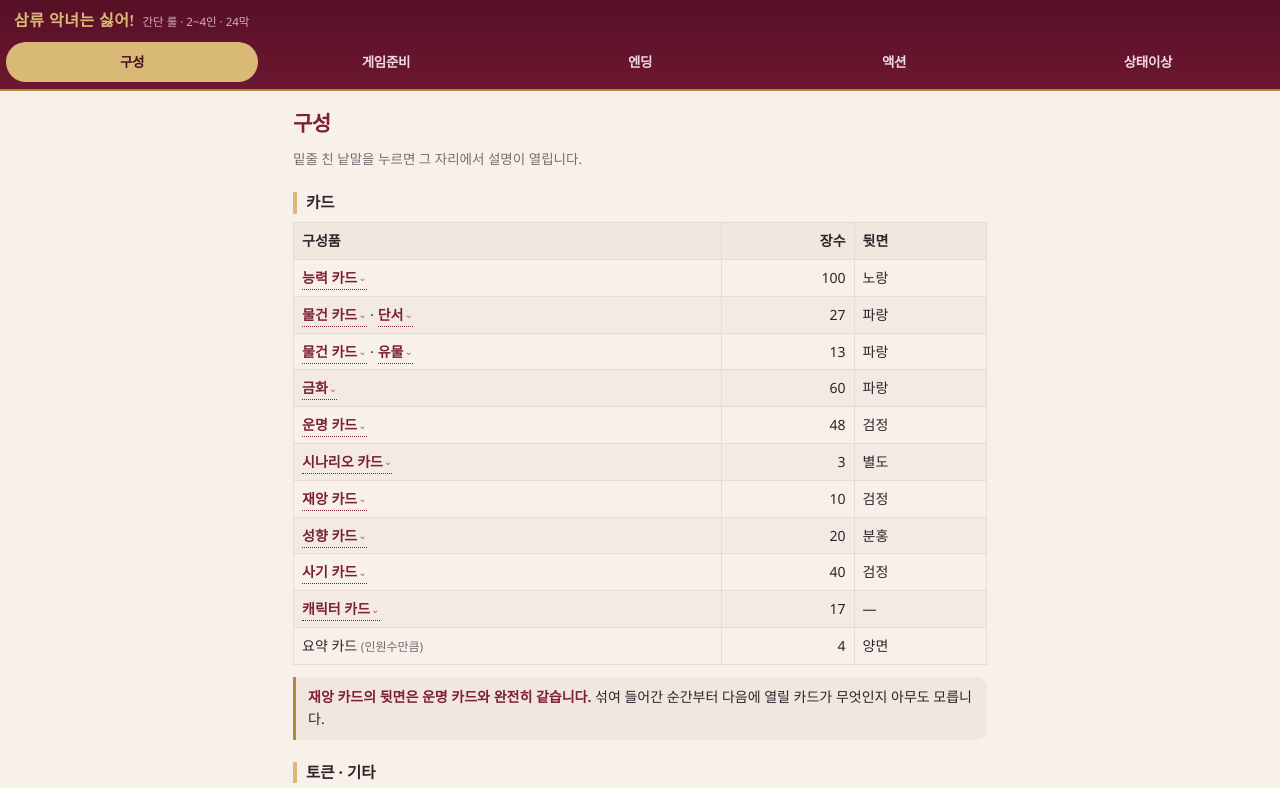
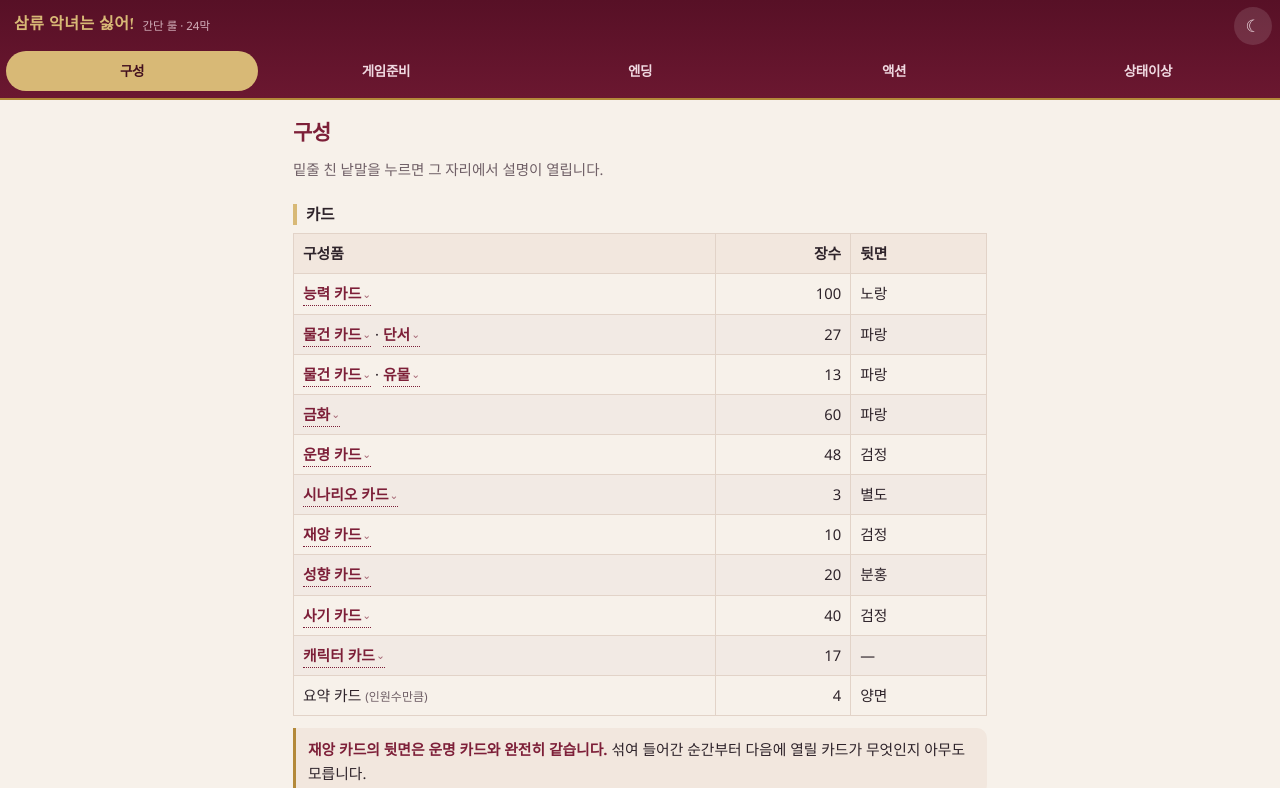
Before and after one commit to thgamoo/sub3, a plain HTML site: page demo/index.html in a window 1280 px wide. Shown: the top 788 px of the page. Drawn offline with Linux system fonts and the light colour scheme.

Commit message:
간단 룰: 밝은 테마를 기본으로, 어두운 쪽은 단추로
시스템 설정을 따라가던 것을 뗐다. 이 페이지는 게임판 위 조명 아래에서 보는 물건이라
종이에 가까운 쪽이 읽기 편하고, 자동으로 어두워지면 «왜 이렇게 안 읽히지» 의 원인을
사용자가 찾을 수가 없다. 어두운 쪽이 필요하면 머리말 ☾ 로 바꾸고, 그 선택은
이 브라우저에 남는다 (그리기 전에 붙여서 밝은 화면이 번쩍이지 않는다).

- 어두운 팔레트도 대비를 올렸다 — 글자는 거의 흰색, 테두리·얼룩은 보일 만큼
- 잔글씨를 키웠다: 표 14 → 14.8px · 안내문 13.5 → 14.5px · 표 여백도 조금
- 머리말의 «2~4인» 표기를 뺐다. 최소 인원은 아직 미정이다 (TODO 「최소 플레이 인원」)

Co-Authored-By: Claude Opus 5 (1M context) <noreply@anthropic.com>

```diff
--- a/demo/index.html
+++ b/demo/index.html
@@ -3,10 +3,13 @@
 <head>
 <meta charset="UTF-8">
 <meta name="viewport" content="width=device-width,initial-scale=1,viewport-fit=cover">
-<meta name="color-scheme" content="light dark">
 <meta name="theme-color" content="#571026">
 <title>삼류 악녀는 싫어! — 간단 룰</title>
 <meta name="description" content="한국풍 로판 클리셰 전략 보드게임 «삼류 악녀는 싫어!» 의 간단 룰. 구성 · 게임준비 · 엔딩 · 액션 · 상태이상.">
+<script>
+/* 저장해둔 테마를 **그리기 전에** 붙인다. 나중에 붙이면 밝은 화면이 한 번 번쩍인다. */
+try{ if (localStorage.getItem('sub3:theme') === 'dark') document.documentElement.dataset.theme = 'dark' }catch(e){}
+</script>
 <style>
 /* ────────────────────────────────────────────────────────────
    휴대폰에서 «게임 중에» 펼쳐 보는 화면이다.
@@ -15,20 +18,25 @@
      2. 누를 것은 전부 44px 이상 (엄지로 눌러야 한다)
      3. 모르는 낱말은 그 자리에서 열린다 — 스크롤해서 찾아 내려가지 않는다
    ──────────────────────────────────────────────────────────── */
+/* 기본은 **밝은 테마**다. 시스템이 어두워도 따라가지 않는다 —
+   이 페이지는 게임판 위 조명 아래에서 보는 물건이라, 종이에 가까운 쪽이 읽기 편하다.
+   어두운 쪽이 필요하면 머리말의 ☾ 단추로 바꾸고, 그 선택은 이 브라우저에 남는다. */
 :root{
-  --bg:#f7f1ea; --paper:#fffdfa; --ink:#2e232a; --muted:#7a6b72;
+  color-scheme:light;
+  --bg:#f7f1ea; --paper:#fffdfa; --ink:#2e232a; --muted:#6f5f66;
   --wine:#7d1f38; --wine-deep:#571026; --gold:#b3893a; --gold-soft:#d8b976;
-  --rose:#c9738c; --line:#e8dbd1; --chip:#f2e7de;
+  --rose:#c9738c; --line:#e2d3c8; --chip:#f2e7de; --zebra:rgba(125,31,56,.035);
   --serif:"Nanum Myeongjo","Iowan Old Style","Palatino Linotype",serif;
   --sans:"Apple SD Gothic Neo",Pretendard,"Malgun Gothic","Segoe UI",system-ui,sans-serif;
   --safe-b:env(safe-area-inset-bottom,0px);
 }
-@media (prefers-color-scheme:dark){
-  :root{
-    --bg:#17131a; --paper:#1f1a22; --ink:#f0e6e9; --muted:#b4a3ac;
-    --wine:#e0879e; --wine-deep:#2a1119; --gold:#d8b976; --gold-soft:#e8cf9d;
-    --rose:#e0879e; --line:#372c36; --chip:#2b2230;
-  }
+/* 어두운 쪽은 «검정 위 회색» 이 되지 않게 대비를 넉넉히 준다.
+   글자는 거의 흰색, 테두리·얼룩은 눈에 보일 만큼만. */
+:root[data-theme="dark"]{
+  color-scheme:dark;
+  --bg:#14111a; --paper:#1e1a25; --ink:#f4edf0; --muted:#c0b0ba;
+  --wine:#f2a8bb; --wine-deep:#2a1119; --gold:#e2c489; --gold-soft:#efd8a6;
+  --rose:#f2a8bb; --line:#413447; --chip:#2e2637; --zebra:rgba(255,255,255,.05);
 }
 *{box-sizing:border-box;-webkit-tap-highlight-color:transparent}
 html{scroll-behavior:smooth}
@@ -46,9 +54,15 @@ header{
   border-bottom:2px solid var(--gold);
   padding-top:env(safe-area-inset-top,0px);
 }
-.brand{display:flex;align-items:baseline;gap:8px;padding:9px 14px 6px}
+.brand{display:flex;align-items:center;gap:8px;padding:7px 8px 6px 14px}
 .brand b{font-family:var(--serif);color:var(--gold-soft);font-size:16px;letter-spacing:.5px}
-.brand span{color:#e9cdd6;font-size:11.5px;opacity:.85}
+.brand span{color:#e9cdd6;font-size:11.5px;opacity:.85;flex:1;min-width:0}
+/* 테마 단추 — 머리말 오른쪽 끝. 손가락으로 누를 크기(38px)를 지킨다 */
+.tbtn{
+  flex:none;width:38px;height:38px;border:0;border-radius:50%;
+  background:rgba(255,255,255,.12);color:#f3e0e7;font-size:17px;line-height:1;cursor:pointer;
+}
+.tbtn:active{background:rgba(255,255,255,.24)}
 nav{display:flex;gap:2px;padding:0 6px 7px;overflow-x:auto;scrollbar-width:none}
 nav::-webkit-scrollbar{display:none}
 nav button{
@@ -66,7 +80,7 @@ h2{
   font-family:var(--serif);font-size:21px;margin:4px 0 4px;color:var(--wine);
   letter-spacing:-.5px;
 }
-.lede{color:var(--muted);font-size:13.5px;margin:0 0 14px;line-height:1.6}
+.lede{color:var(--muted);font-size:14.5px;margin:0 0 14px;line-height:1.65}
 h3{
   font-size:15.5px;margin:22px 0 8px;padding-left:9px;
   border-left:4px solid var(--gold-soft);line-height:1.4;
@@ -82,7 +96,7 @@ li{margin-bottom:5px}
 .note{
   background:var(--chip);border-left:3px solid var(--gold);
   border-radius:0 10px 10px 0;padding:9px 12px;margin:0 0 12px;
-  font-size:14px;color:var(--ink);line-height:1.6;
+  font-size:14.8px;color:var(--ink);line-height:1.65;
 }
 .note b{color:var(--wine)}
 .warn{border-left-color:#b3261e}
@@ -90,11 +104,11 @@ li{margin-bottom:5px}
 
 /* 표 — 좁은 화면에서 옆으로만 흐르게. 본문이 가로로 밀리면 안 된다 */
 .tw{overflow-x:auto;margin:0 0 12px;-webkit-overflow-scrolling:touch}
-table{border-collapse:collapse;width:100%;font-size:14px;min-width:min(100%,340px)}
-th,td{border:1px solid var(--line);padding:6px 8px;text-align:left;vertical-align:top}
+table{border-collapse:collapse;width:100%;font-size:14.8px;min-width:min(100%,340px)}
+th,td{border:1px solid var(--line);padding:7px 9px;text-align:left;vertical-align:top}
 th{background:var(--chip);font-weight:700;white-space:nowrap}
 td.n,th.n{text-align:right;white-space:nowrap}
-tbody tr:nth-child(2n) td{background:rgba(125,31,56,.03)}
+tbody tr:nth-child(2n) td{background:var(--zebra)}
 
 /* ── 키워드 — 이 페이지의 요점 ──
    밑줄 + 작은 표시. 눌러야 할 것과 그냥 강조를 눈으로 갈라야 한다. */
@@ -145,7 +159,7 @@ k.dead::after{content:""}
 
 footer{
   max-width:720px;margin:0 auto;padding:18px 14px calc(28px + var(--safe-b));
-  color:var(--muted);font-size:12px;line-height:1.7;border-top:1px solid var(--line);
+  color:var(--muted);font-size:12.5px;line-height:1.75;border-top:1px solid var(--line);
 }
 footer a{color:var(--wine)}
 </style>
@@ -153,7 +167,10 @@ footer a{color:var(--wine)}
 <body>
 
 <header>
-  <div class="brand"><b>삼류 악녀는 싫어!</b><span>간단 룰 · 2~4인 · 24막</span></div>
+  <div class="brand">
+    <b>삼류 악녀는 싫어!</b><span>간단 룰 · 24막</span>
+    <button class="tbtn" id="theme" aria-label="어두운 테마로 바꾸기" title="어두운 테마로 바꾸기">☾</button>
+  </div>
   <nav id="tabs" role="tablist">
     <button role="tab" data-t="parts" aria-selected="true">구성</button>
     <button role="tab" data-t="setup" aria-selected="false">게임준비</button>
@@ -914,6 +931,23 @@ const hpush = (st, hash) => { if (!histOK) return false
 const hset = (st, hash) => { if (!histOK) return
   try { history.replaceState(st, '', hash) } catch { histOK = false } }
 
+/* ── 테마 ──
+   기본은 밝은 쪽. 시스템 설정을 따라가지 않는 것이 의도다 (CSS 주석 참조).
+   고른 값은 이 브라우저에 남는다 — 볼 때마다 다시 누르게 하면 단추가 없느니만 못하다. */
+const themeBtn = document.getElementById('theme')
+function setTheme(t){
+  const dark = t === 'dark'
+  if (dark) document.documentElement.dataset.theme = 'dark'
+  else delete document.documentElement.dataset.theme
+  themeBtn.textContent = dark ? '☀' : '☾'
+  const label = dark ? '밝은 테마로 바꾸기' : '어두운 테마로 바꾸기'
+  themeBtn.title = label
+  themeBtn.setAttribute('aria-label', label)
+  try{ localStorage.setItem('sub3:theme', dark ? 'dark' : 'light') }catch(e){}
+}
+setTheme(document.documentElement.dataset.theme === 'dark' ? 'dark' : 'light')
+themeBtn.onclick = () => setTheme(document.documentElement.dataset.theme === 'dark' ? 'light' : 'dark')
+
 /* ── 탭 ── */
 const tabs = document.getElementById('tabs')
 const panels = [...document.querySelectorAll('main section')]
```
